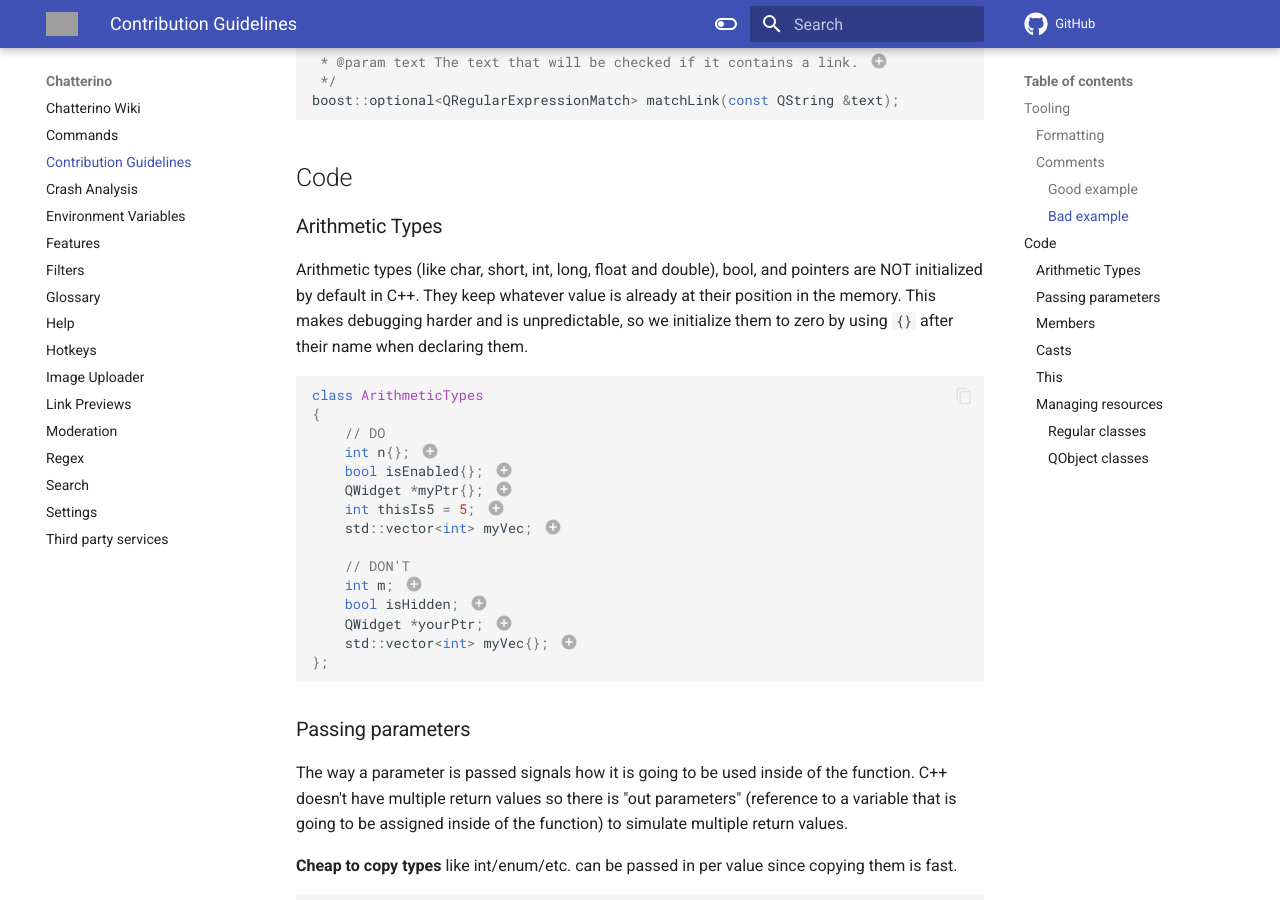
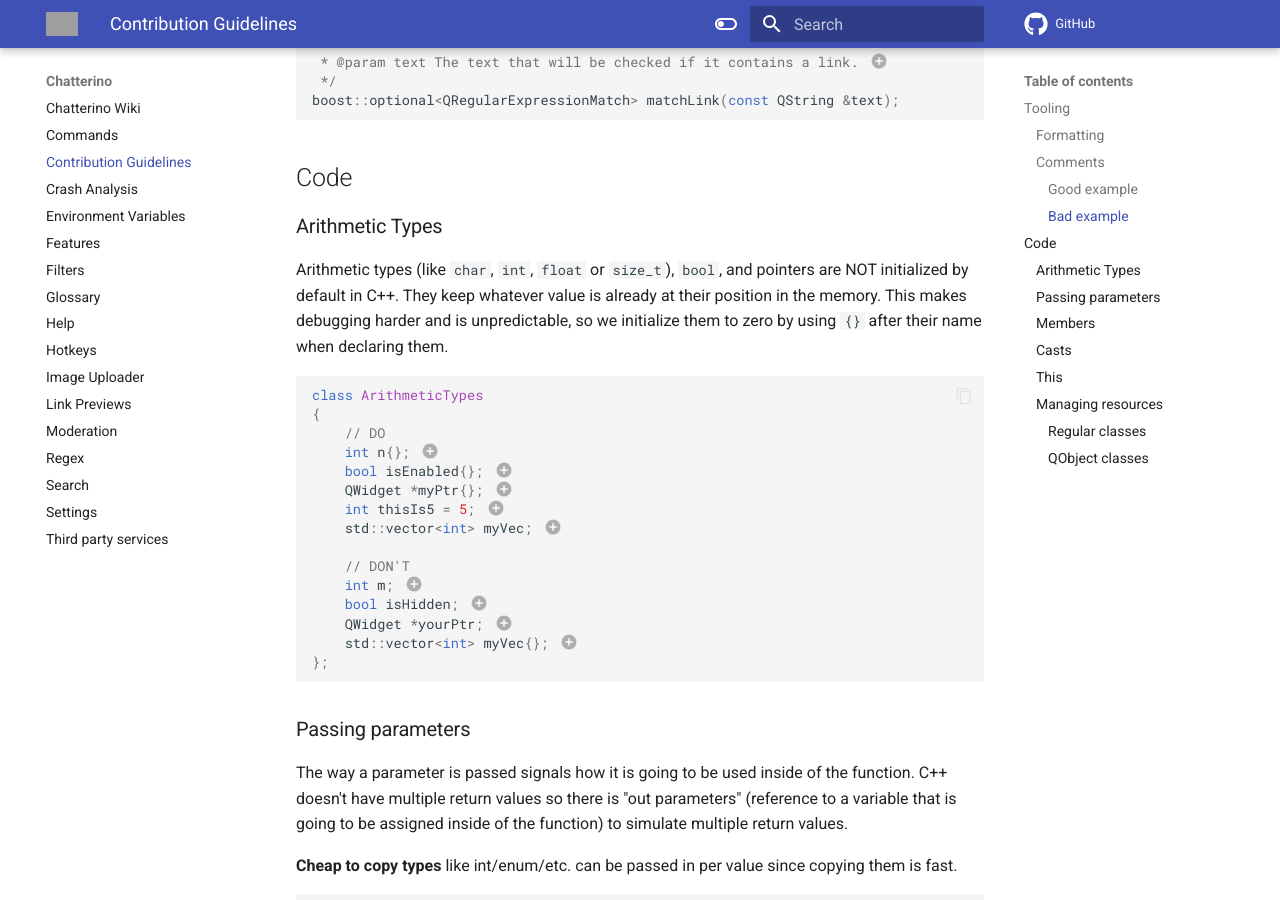
Before and after one commit to Chatterino/wiki, an MkDocs documentation site: the page built from docs/Contributing for Developers.md, in a window 1280 px wide and 900 px high, scrolled down 988 px. Built offline with MkDocs 1.6.1 and Material for MkDocs 9.7.7, drawn with Linux system fonts in a browser that asks for light colours; comment, search, counter and statistics services are not loaded; grey boxes are pictures that could not be loaded.

Commit message:
fix: reduce and quote types

````diff
--- a/docs/Contributing for Developers.md
+++ b/docs/Contributing for Developers.md
@@ -48,7 +48,7 @@
 
 ### Arithmetic Types
 
-Arithmetic types (like char, short, int, long, float and double), bool, and pointers are NOT initialized by default in C++. They keep whatever value is already at their position in the memory. This makes debugging harder and is unpredictable, so we initialize them to zero by using `{}` after their name when declaring them.
+Arithmetic types (like `char`, `int`, `float` or `size_t`), `bool`, and pointers are NOT initialized by default in C++. They keep whatever value is already at their position in the memory. This makes debugging harder and is unpredictable, so we initialize them to zero by using `{}` after their name when declaring them.
 
 ```cpp
 class ArithmeticTypes
````
